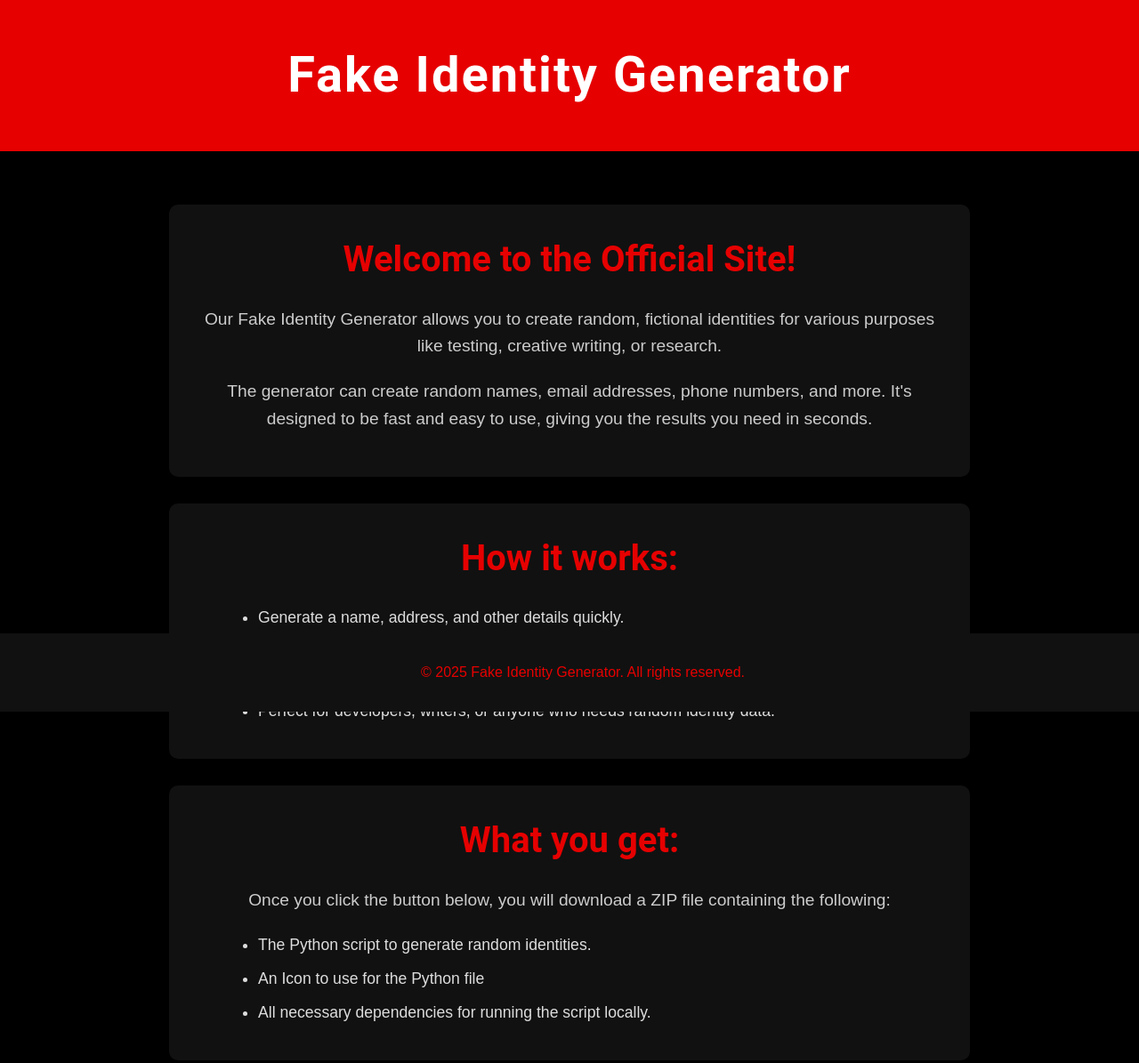
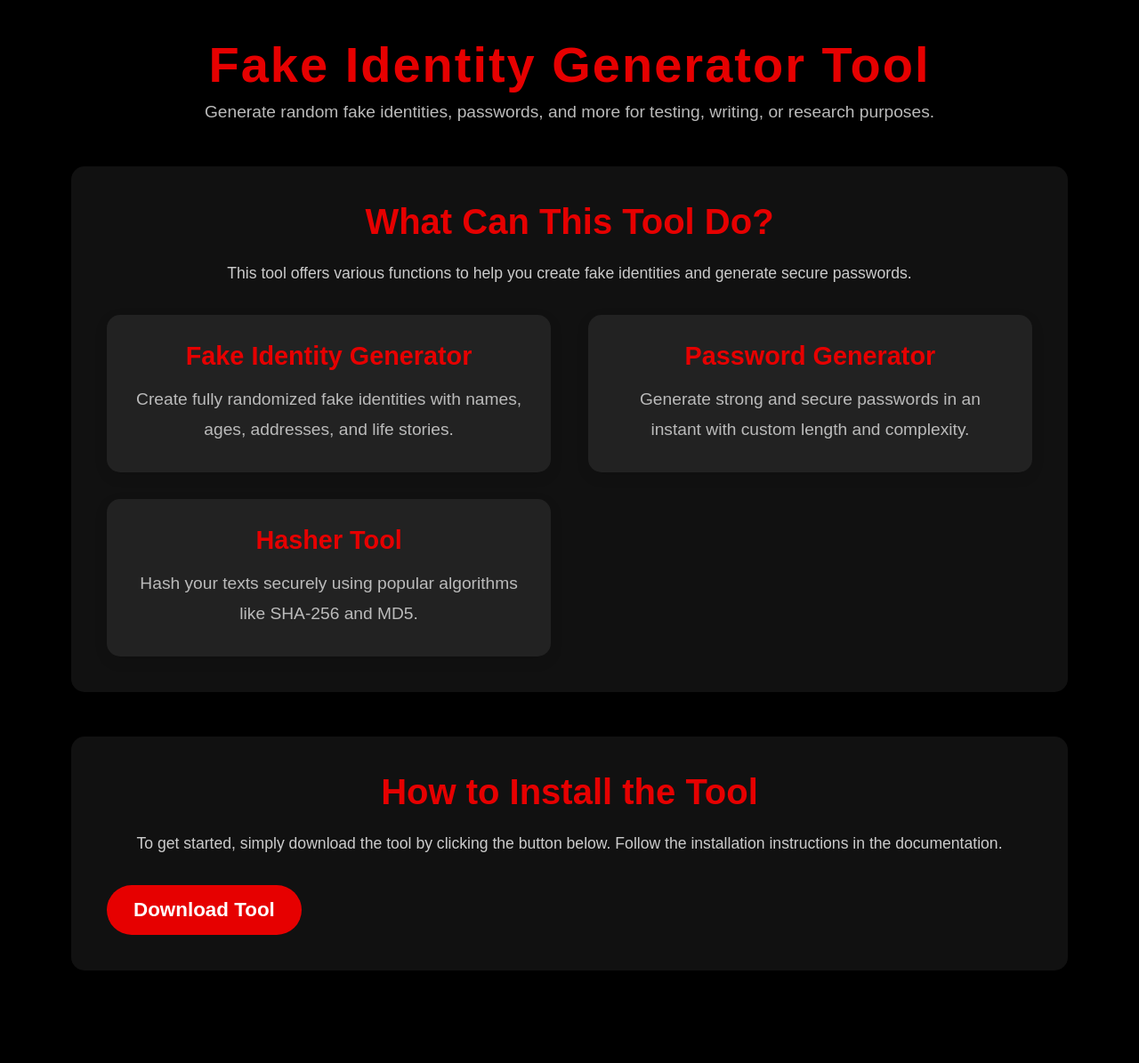
Before and after one commit to Glitch1-cyber/Tool-Website, a plain HTML site: page index.html in a window 1280 px wide. Shown: the top 1195 px of the page at 89% size. Drawn offline with Linux system fonts and the light colour scheme.

Commit message:
Update index.html

```diff
--- a/index.html
+++ b/index.html
@@ -3,175 +3,200 @@
 <head>
     <meta charset="UTF-8">
     <meta name="viewport" content="width=device-width, initial-scale=1.0">
-    <title>Official Website for Fake Identity Generator</title>
+    <title>Fake Identity Generator Tool</title>
     <style>
         /* Global Styles */
-        body {
-            font-family: Arial, sans-serif;
+        * {
+            margin: 0;
+            padding: 0;
+            box-sizing: border-box;
+        }
+
+        body, html {
+            font-family: 'Arial', sans-serif;
             background-color: #000;
             color: #fff;
-            margin: 0;
-            padding: 0;
-            line-height: 1.6;
+            height: 100%;
         }
 
-        h1, h2 {
-            margin: 0;
-            padding: 0;
-            font-family: 'Roboto', sans-serif;
+        .container {
+            max-width: 1200px;
+            margin: 0 auto;
+            padding: 40px;
         }
 
-        /* Header */
+        /* Header Section */
         header {
-            background-color: #e60000;
-            color: #fff;
-            padding: 40px 20px;
             text-align: center;
-            box-shadow: 0 5px 10px rgba(0, 0, 0, 0.5);
+            padding-bottom: 50px;
         }
 
         header h1 {
-            font-size: 3.5em;
+            font-size: 3.5rem;
+            color: #e60000;
             font-weight: bold;
             letter-spacing: 2px;
         }
 
-        /* Main Content */
-        .content {
-            padding: 60px 20px;
-            text-align: center;
-            max-width: 900px;
-            margin: 0 auto;
+        header p {
+            font-size: 1.2rem;
+            color: #bbb;
+            margin-top: 10px;
         }
 
-        .card {
+        /* Section Styles */
+        .section {
+            margin-bottom: 50px;
+            padding: 40px;
             background-color: #111;
-            border-radius: 10px;
-            box-shadow: 0 5px 15px rgba(0, 0, 0, 0.2);
-            padding: 30px;
-            margin-bottom: 30px;
+            border-radius: 15px;
+            box-shadow: 0 10px 30px rgba(0, 0, 0, 0.2);
         }
 
-        .card h2 {
+        .section h2 {
+            font-size: 2.5rem;
             color: #e60000;
-            font-size: 2.5em;
             margin-bottom: 20px;
+            text-align: center;
         }
 
-        .card p {
-            font-size: 1.2em;
-            margin-bottom: 20px;
+        .section p, .section ul {
+            font-size: 1.1rem;
+            line-height: 1.8;
             color: #ccc;
+            text-align: center;
         }
 
-        .card ul {
-            text-align: left;
-            margin: 0 auto;
+        .section ul {
+            list-style: none;
             padding: 0;
-            font-size: 1.1em;
-            color: #ddd;
-            max-width: 700px;
         }
 
-        .card ul li {
+        .section ul li {
             margin: 10px 0;
         }
 
-        .btn {
+        /* Button Styles */
+        .cta-btn {
             display: inline-block;
             background-color: #e60000;
             color: white;
             padding: 15px 30px;
-            font-size: 1.2em;
+            font-size: 1.4rem;
             font-weight: bold;
             text-decoration: none;
             border-radius: 50px;
+            margin-top: 30px;
+            text-align: center;
             transition: background-color 0.3s ease, transform 0.2s ease;
-            box-shadow: 0 4px 8px rgba(0, 0, 0, 0.2);
         }
 
-        .btn:hover {
+        .cta-btn:hover {
             background-color: #b30000;
             transform: scale(1.05);
         }
 
-        .btn:active {
+        .cta-btn:active {
             transform: scale(0.98);
         }
 
-        /* Footer */
-        footer {
-            background-color: #111;
+        /* Card Styles */
+        .feature-cards {
+            display: flex;
+            justify-content: space-between;
+            gap: 30px;
+            flex-wrap: wrap;
+            margin-top: 30px;
+        }
+
+        .feature-card {
+            background-color: #222;
+            padding: 30px;
+            border-radius: 15px;
+            box-shadow: 0 5px 15px rgba(0, 0, 0, 0.1);
+            width: 48%;
+            text-align: center;
+        }
+
+        .feature-card h3 {
+            font-size: 1.8rem;
             color: #e60000;
-            padding: 15px;
-            text-align: center;
-            position: fixed;
-            bottom: 0;
-            width: 100%;
-            font-size: 1em;
+            margin-bottom: 15px;
+        }
+
+        .feature-card p {
+            font-size: 1.2rem;
+            color: #bbb;
         }
 
         /* Responsive Styles */
         @media (max-width: 768px) {
-            header h1 {
-                font-size: 2.5em;
+            .feature-card {
+                width: 100%;
+                margin-bottom: 20px;
             }
 
-            .card h2 {
-                font-size: 2em;
+            header h1 {
+                font-size: 2.8rem;
             }
 
-            .card p {
-                font-size: 1em;
+            .section h2 {
+                font-size: 2rem;
             }
 
-            .btn {
+            .section p {
+                font-size: 1rem;
+            }
+
+            .cta-btn {
                 padding: 12px 25px;
-                font-size: 1.1em;
+                font-size: 1.2rem;
             }
         }
     </style>
 </head>
 <body>
 
+<!-- Main Container -->
+<div class="container">
+
+    <!-- Header Section -->
     <header>
-        <h1>Fake Identity Generator</h1>
+        <h1>Fake Identity Generator Tool</h1>
+        <p>Generate random fake identities, passwords, and more for testing, writing, or research purposes.</p>
     </header>
 
-    <div class="content">
-        <div class="card">
-            <h2>Welcome to the Official Site!</h2>
-            <p>Our Fake Identity Generator allows you to create random, fictional identities for various purposes like testing, creative writing, or research.</p>
-            <p>The generator can create random names, email addresses, phone numbers, and more. It's designed to be fast and easy to use, giving you the results you need in seconds.</p>
-        </div>
-
-        <div class="card">
-            <h2>How it works:</h2>
-            <ul>
-                <li>Generate a name, address, and other details quickly.</li>
-                <li>Customize your generated identity by specifying certain parameters like gender, location, etc.</li>
-                <li>Perfect for developers, writers, or anyone who needs random identity data.</li>
-            </ul>
-        </div>
-
-        <div class="card">
-            <h2>What you get:</h2>
-            <p>Once you click the button below, you will download a ZIP file containing the following:</p>
-            <ul>
-                <li>The Python script to generate random identities.</li>
-                <li>An Icon to use for the Python file</li>
-                <li>All necessary dependencies for running the script locally.</li>
-            </ul>
-        </div>
-
-        <div class="card">
-            <a href="Tool-Files.zip" class="btn" download>Download Python Files</a>
+    <!-- What the Tool Can Do Section -->
+    <div class="section">
+        <h2>What Can This Tool Do?</h2>
+        <p>This tool offers various functions to help you create fake identities and generate secure passwords.</p>
+        <div class="feature-cards">
+            <!-- Feature 1: Fake Identity Generator -->
+            <div class="feature-card">
+                <h3>Fake Identity Generator</h3>
+                <p>Create fully randomized fake identities with names, ages, addresses, and life stories.</p>
+            </div>
+            <!-- Feature 2: Password Generator -->
+            <div class="feature-card">
+                <h3>Password Generator</h3>
+                <p>Generate strong and secure passwords in an instant with custom length and complexity.</p>
+            </div>
+            <!-- Feature 3: Hasher Tool -->
+            <div class="feature-card">
+                <h3>Hasher Tool</h3>
+                <p>Hash your texts securely using popular algorithms like SHA-256 and MD5.</p>
+            </div>
         </div>
     </div>
 
-    <footer>
-        <p>&copy; 2025 Fake Identity Generator. All rights reserved.</p>
-    </footer>
+    <!-- Install Section -->
+    <div class="section">
+        <h2>How to Install the Tool</h2>
+        <p>To get started, simply download the tool by clicking the button below. Follow the installation instructions in the documentation.</p>
+        <a href="Tool-Files.zip" class="cta-btn" download>Download Tool</a>
+    </div>
+
+</div>
 
 </body>
 </html>
```
